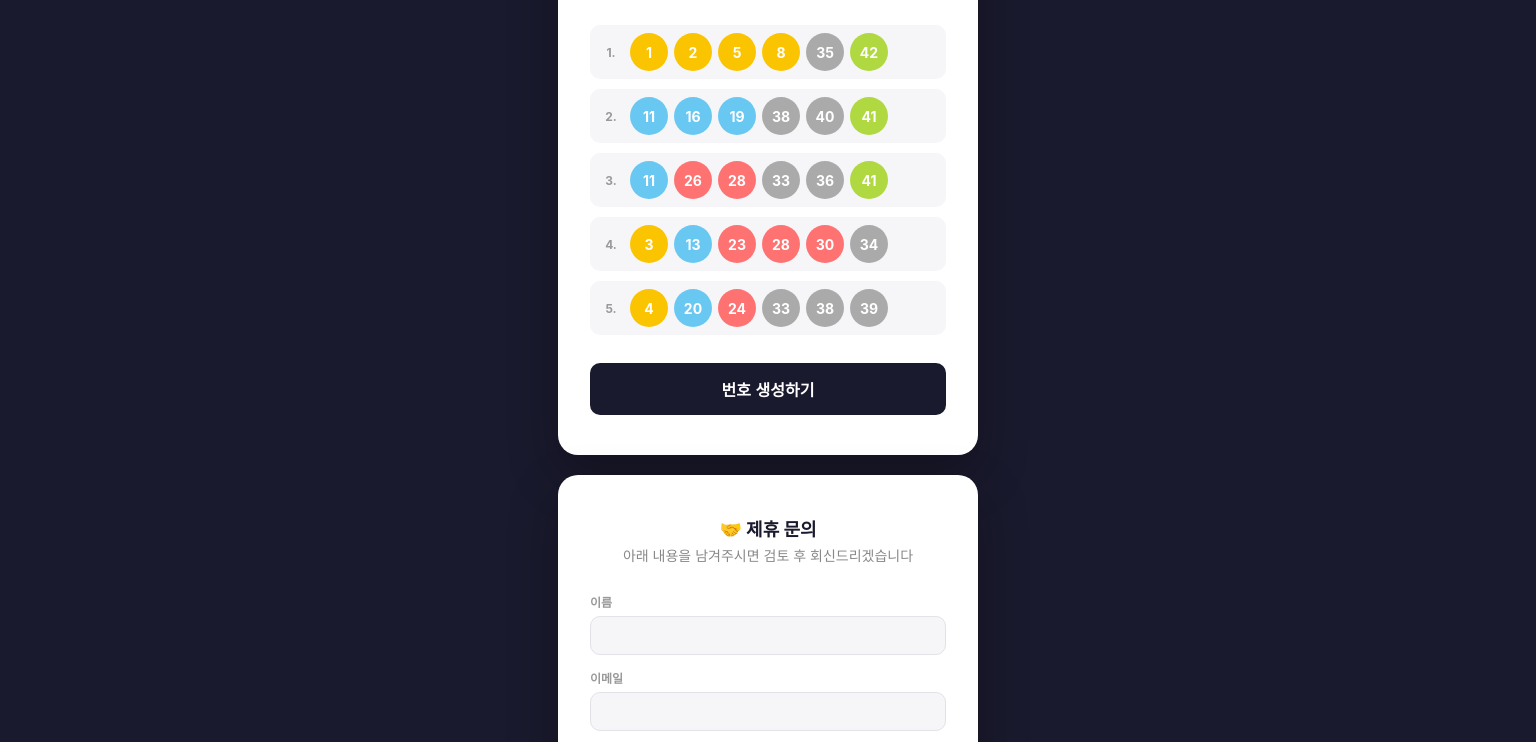
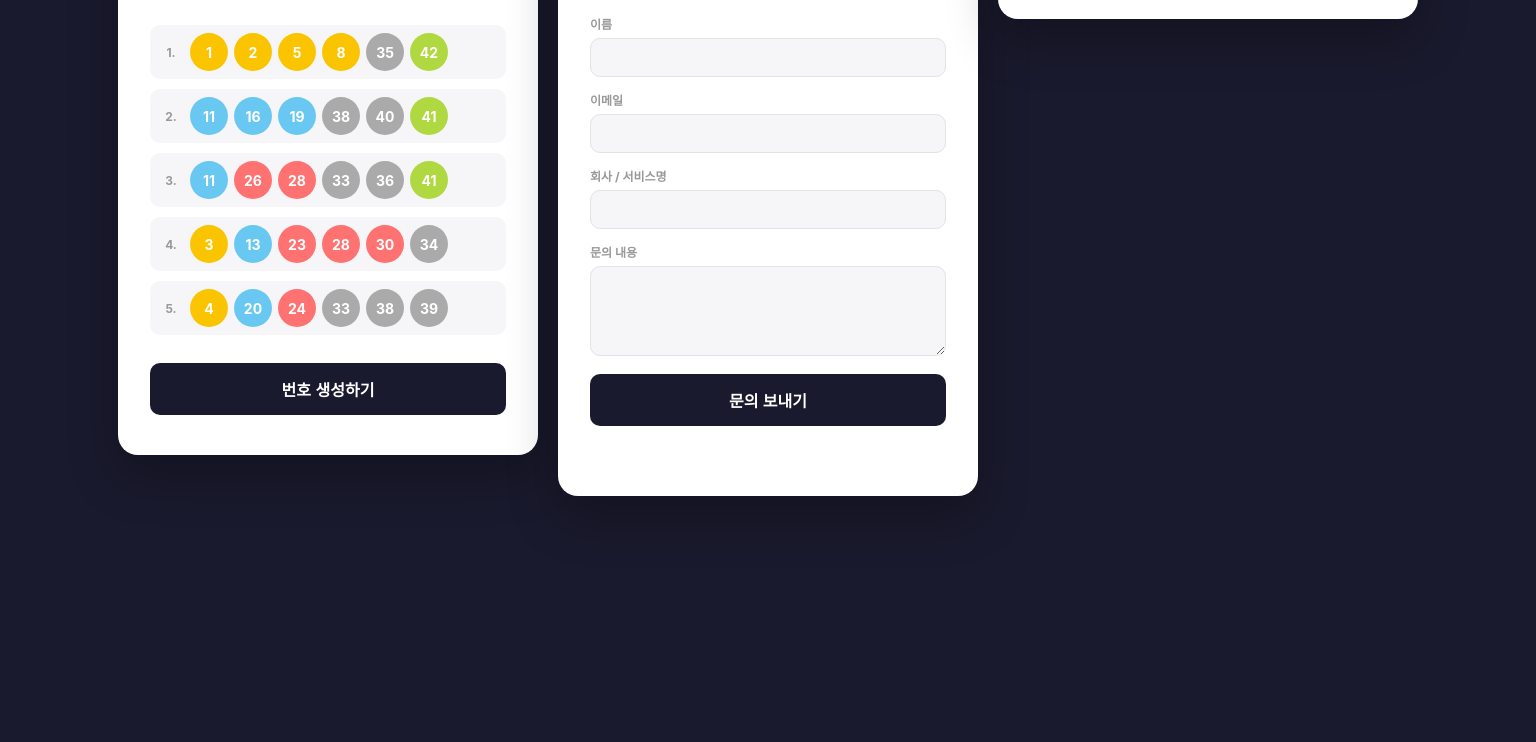
Before and after one commit to jeonghyun939-star/product-build-lecture, a plain HTML site: page index.html in a window 1536 px wide. Shown: the part 123-865 px from the top of the page. After the commit the page ends 800 px from the top, so only its background shows below. Drawn offline with Linux system fonts and the light colour scheme; a script that the page names is missing.

Commit message:
Add responsive layout to show 3 cards side by side on wide screens

```diff
--- a/index.html
+++ b/index.html
@@ -3,6 +3,7 @@
 <head>
 <meta charset="UTF-8">
 <meta name="viewport" content="width=device-width, initial-scale=1.0">
+<meta name="color-scheme" content="light dark">
 <title>로또 번호 생성기</title>
 <style>
   :root {
@@ -42,10 +43,21 @@
     align-items: center;
     justify-content: center;
     gap: 20px;
-    padding: 20px 0;
+    padding: 20px;
     background: var(--bg-outer);
     font-family: -apple-system, BlinkMacSystemFont, "Segoe UI", Roboto, sans-serif;
     transition: background 0.3s ease;
+  }
+  @media (min-width: 1300px) {
+    body {
+      flex-direction: row;
+      align-items: flex-start;
+    }
+    .container,
+    .comments-container {
+      width: 420px;
+      flex-shrink: 0;
+    }
   }
   .container {
     position: relative;
```
